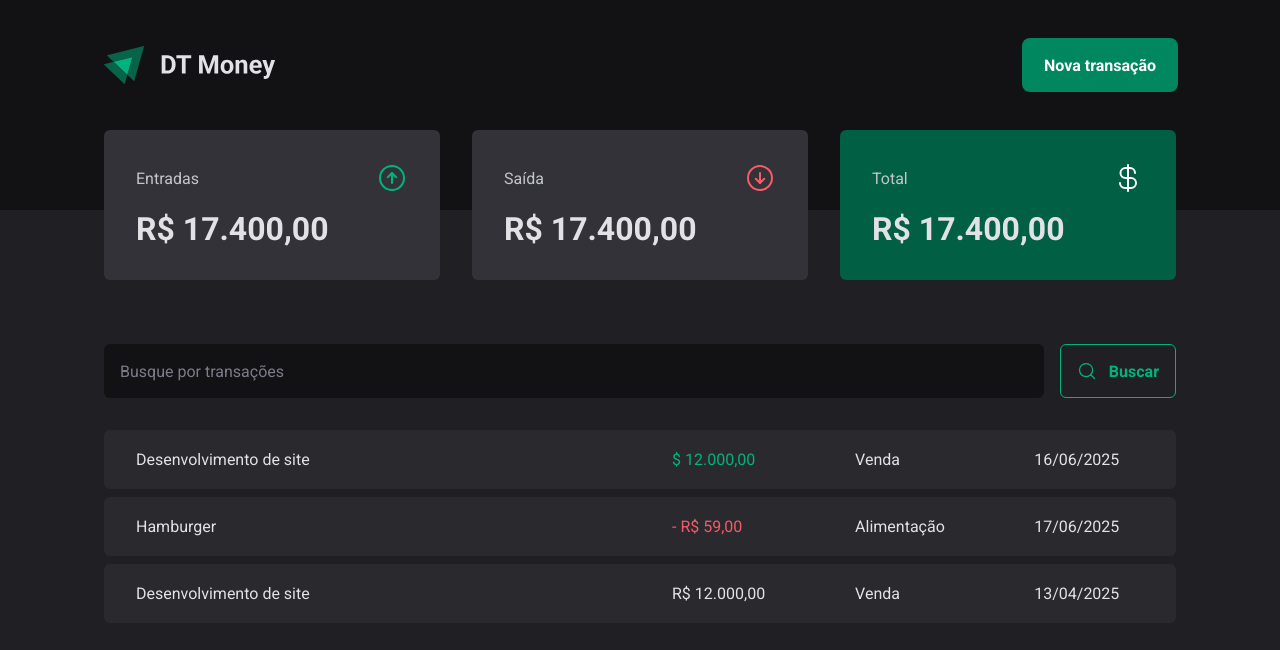
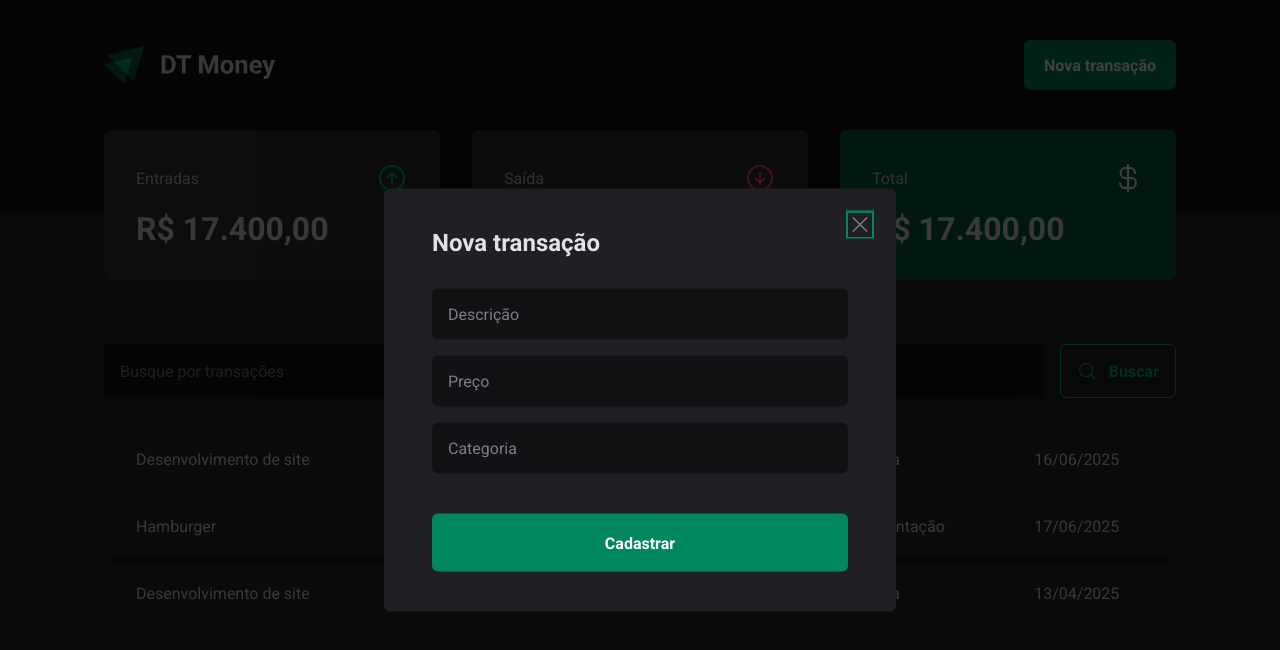
Before and after one commit to salesmiguelz/dt-money-react, a React (Vite) app: page / in a window 1280 px wide. Both pictures are taken after a click on the button "Nova transação". Shown: the top 650 px of the page. Built offline with nearby package versions, Linux system fonts and the light colour scheme.

Commit message:
feat: new transaction modal

```diff
--- a/package.json
+++ b/package.json
@@ -10,6 +10,7 @@
     "preview": "vite preview"
   },
   "dependencies": {
+    "@radix-ui/react-dialog": "^1.1.14",
     "phosphor-react": "^1.4.1",
     "react": "^19.1.0",
     "react-dom": "^19.1.0",
--- a/src/pages/Transactions/components/Header/index.tsx
+++ b/src/pages/Transactions/components/Header/index.tsx
@@ -1,12 +1,20 @@
 import { HeaderContainer, HeaderContent, NewTransactionButton } from "./styles"
 import logoImg from '../../../../assets/logo.svg'
-
+import * as Dialog from '@radix-ui/react-dialog'
+import { NewTransactionModal } from "../NewTransactionModal"
 export function Header() {
     return (
         <HeaderContainer>
             <HeaderContent>
                 <img src={logoImg} alt="" />
-                <NewTransactionButton>Nova transação</NewTransactionButton>
+
+                <Dialog.Root>
+                    <Dialog.Trigger asChild>
+                        <NewTransactionButton>Nova transação</NewTransactionButton>
+                    </Dialog.Trigger>
+                    <NewTransactionModal />
+                </Dialog.Root>
+
             </HeaderContent>
         </HeaderContainer>
     )
--- /dev/null
+++ b/src/pages/Transactions/components/NewTransactionModal/index.tsx
@@ -0,0 +1,28 @@
+import * as Dialog from '@radix-ui/react-dialog'
+import { CloseButton, Content, Overlay } from './styles'
+import { X } from 'phosphor-react'
+
+export function NewTransactionModal() {
+    return (
+        <Dialog.Portal>
+            <Overlay />
+
+            <Content>
+                <Dialog.Title>Nova transação</Dialog.Title>
+                <CloseButton>
+                    <X size={24} />
+                </CloseButton>
+
+                <form action="">
+                    <input type="text" placeholder='Descrição' required />
+                    <input type="number" placeholder='Preço' required />
+                    <input type="text" placeholder='Categoria' required />
+
+                    <button type="submit">Cadastrar</button>
+                </form>
+
+            </Content>
+
+        </Dialog.Portal>
+    )
+}
--- /dev/null
+++ b/src/pages/Transactions/components/NewTransactionModal/styles.ts
@@ -0,0 +1,70 @@
+import styled from "styled-components";
+import * as Dialog from '@radix-ui/react-dialog'
+
+export const Overlay = styled(Dialog.Overlay)`
+    position: fixed;
+    width: 100vw;
+    height: 100vh;
+    inset: 0;
+    background-color: rgba(0, 0, 0, 0.75);
+`
+
+export const Content = styled(Dialog.Content)`
+    min-width: 32rem;
+    border-radius: 6px;
+    padding: 2.5rem 3rem;
+    background-color: ${props => props.theme['gray-800']};
+
+    position: fixed;
+    top: 50%;
+    left: 50%;
+    transform: translate(-50%, -50%);
+
+    form{
+        margin-top: 2rem;
+
+        display: flex;
+        flex-direction: column;
+        gap: 1rem;
+
+        input{
+            border-radius: 6px;
+            border: 0;
+            background-color: ${props => props.theme['gray-900']};
+            color: ${props => props.theme['gray-300']};
+            padding: 1rem;
+
+            &::placeholder{
+                color: ${props => props.theme['gray-500']}
+            }
+        }
+
+        button[type="submit"]{
+            height: 58px;
+            border: 0;
+            background-color: ${props => props.theme['green-500']};
+            color: ${props => props.theme.white};
+            font-weight: bold;
+            padding: 0 1.25rem;
+            border-radius: 6px;
+            margin-top: 1.5rem;
+            transition: background-color 0.2s;
+            cursor: pointer;
+
+            &:hover{
+                background-color: ${props => props.theme['green-700']};
+            }
+        }
+    }
+`
+
+export const CloseButton = styled(Dialog.Close)`
+    position: absolute;
+    background-color: transparent;
+    border: 0;
+    top: 1.5rem;
+    right: 1.5rem;
+    line-height: 0;
+    cursor: pointer;
+    color: ${props => props.theme['gray-500']}
+`
```
Also changed, not shown: 1 other file (tests, documents, lock files or other folders).
